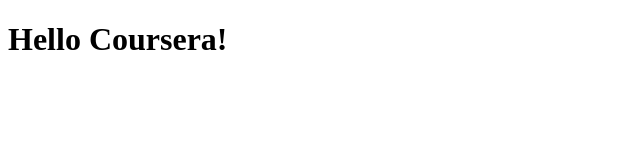
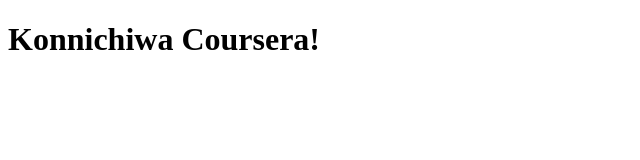
Before and after one commit to vikalp0299/HTML, a plain HTML site: page Site/index.html in a window 1280 px wide. Shown: the whole page, without its empty margins (0-640 px from the left). Drawn offline with Linux system fonts and the light colour scheme.

Commit message:
Checking the branch

```diff
--- a/Site/index.html
+++ b/Site/index.html
@@ -4,6 +4,6 @@
 	<title>Hello Coursera!</title>
 </head>
 <body>
-<h1>Hello Coursera!</h1>
+<h1>Konnichiwa Coursera!</h1>
 </body>
 </html>
```
